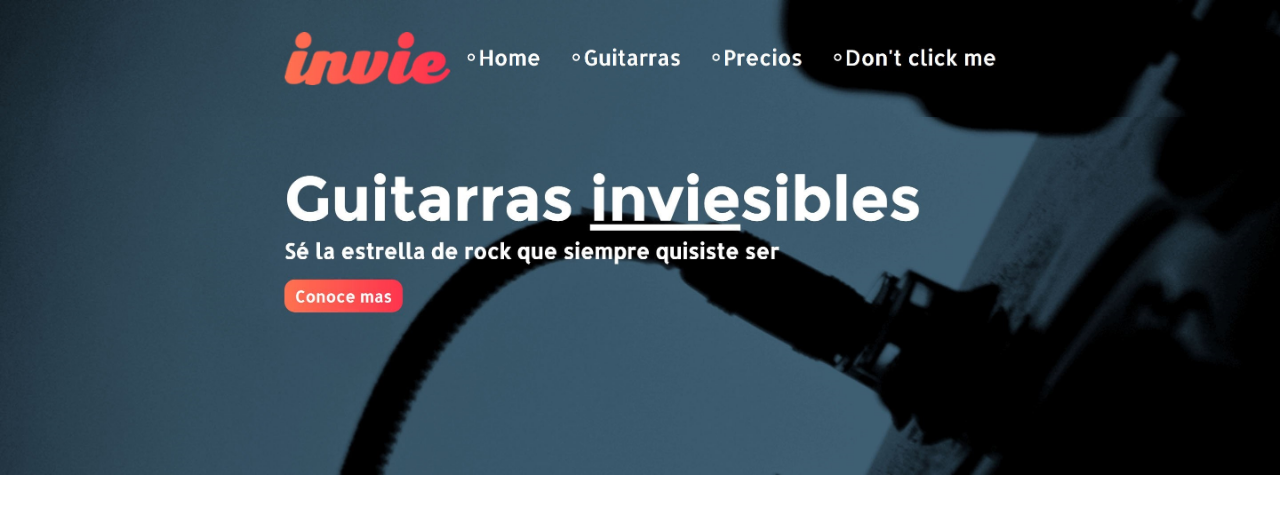
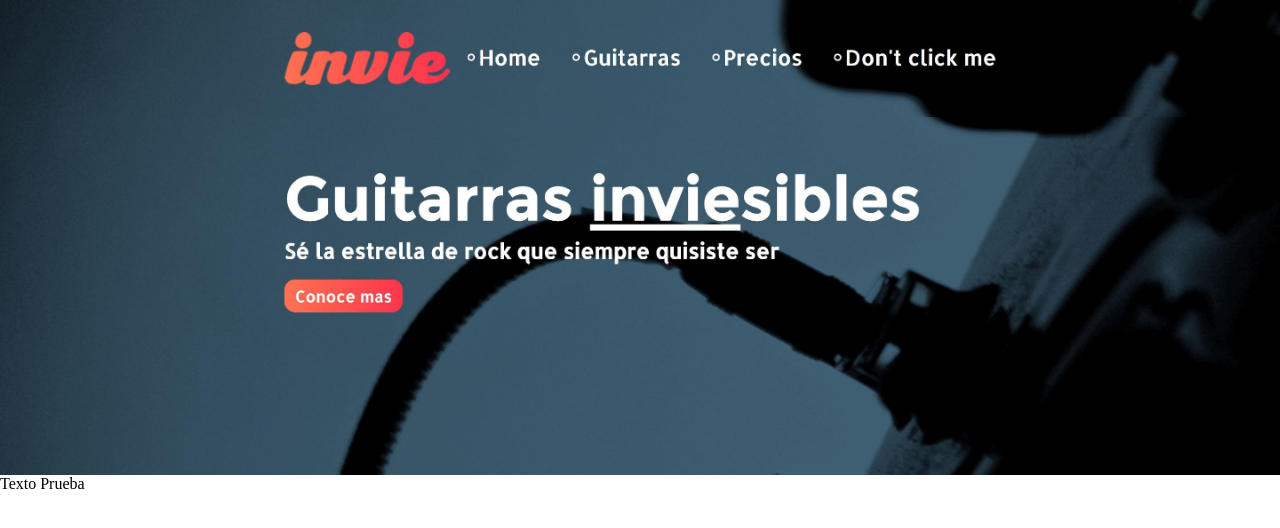
Before and after one commit to edinsonraul/invie-github, a plain HTML site: page index.html in a window 1280 px wide. Drawn offline with Linux system fonts and the light colour scheme.

Commit message:
Modificación Index.html

```diff
--- a/index.html
+++ b/index.html
@@ -15,6 +15,7 @@
     <body>
         <img src="header.jpg" alt="">
         <img src="hero.jpg" alt="">
+        <span>Texto Prueba</span>
     </body>
 
 </html>
```
